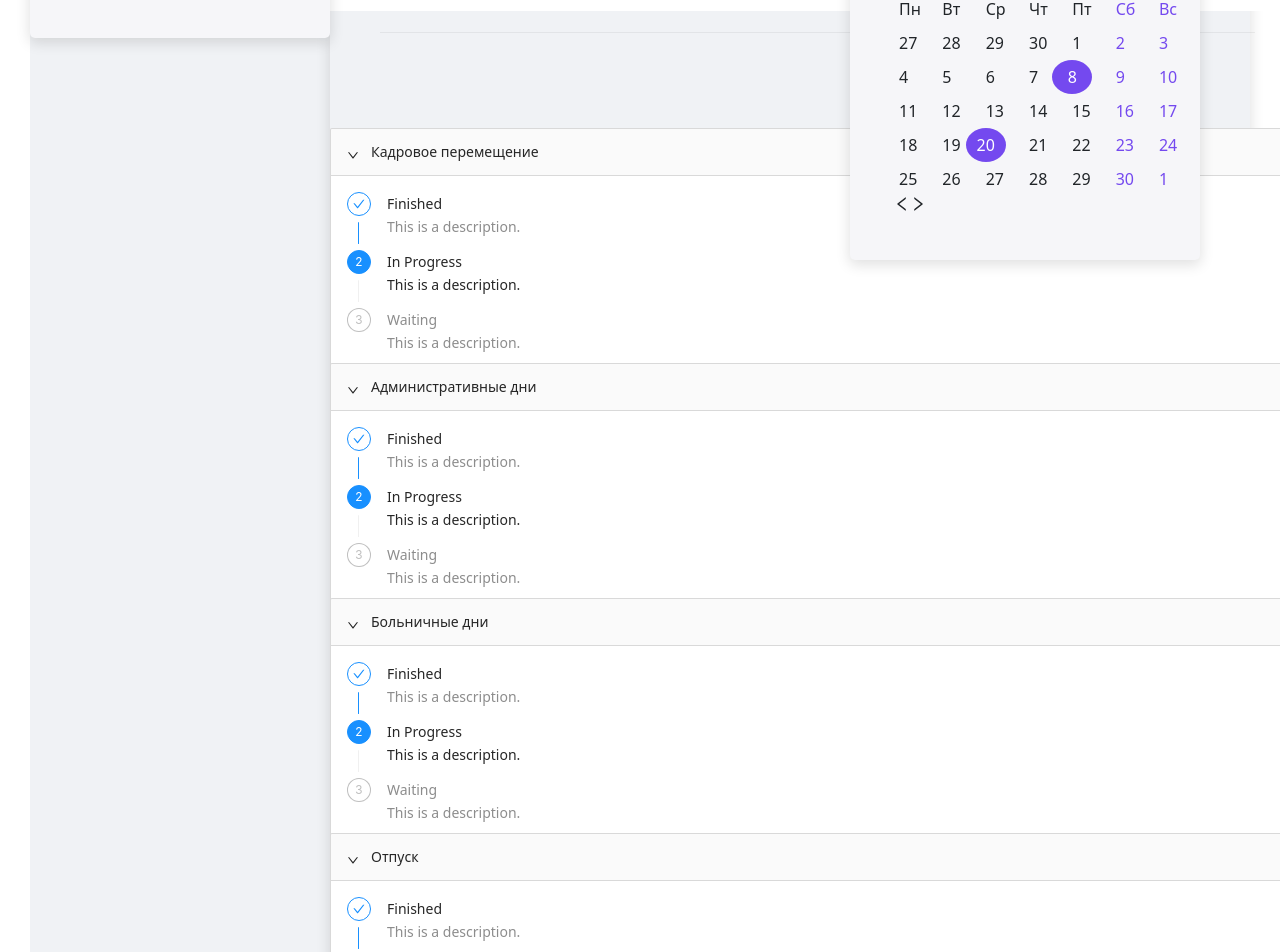
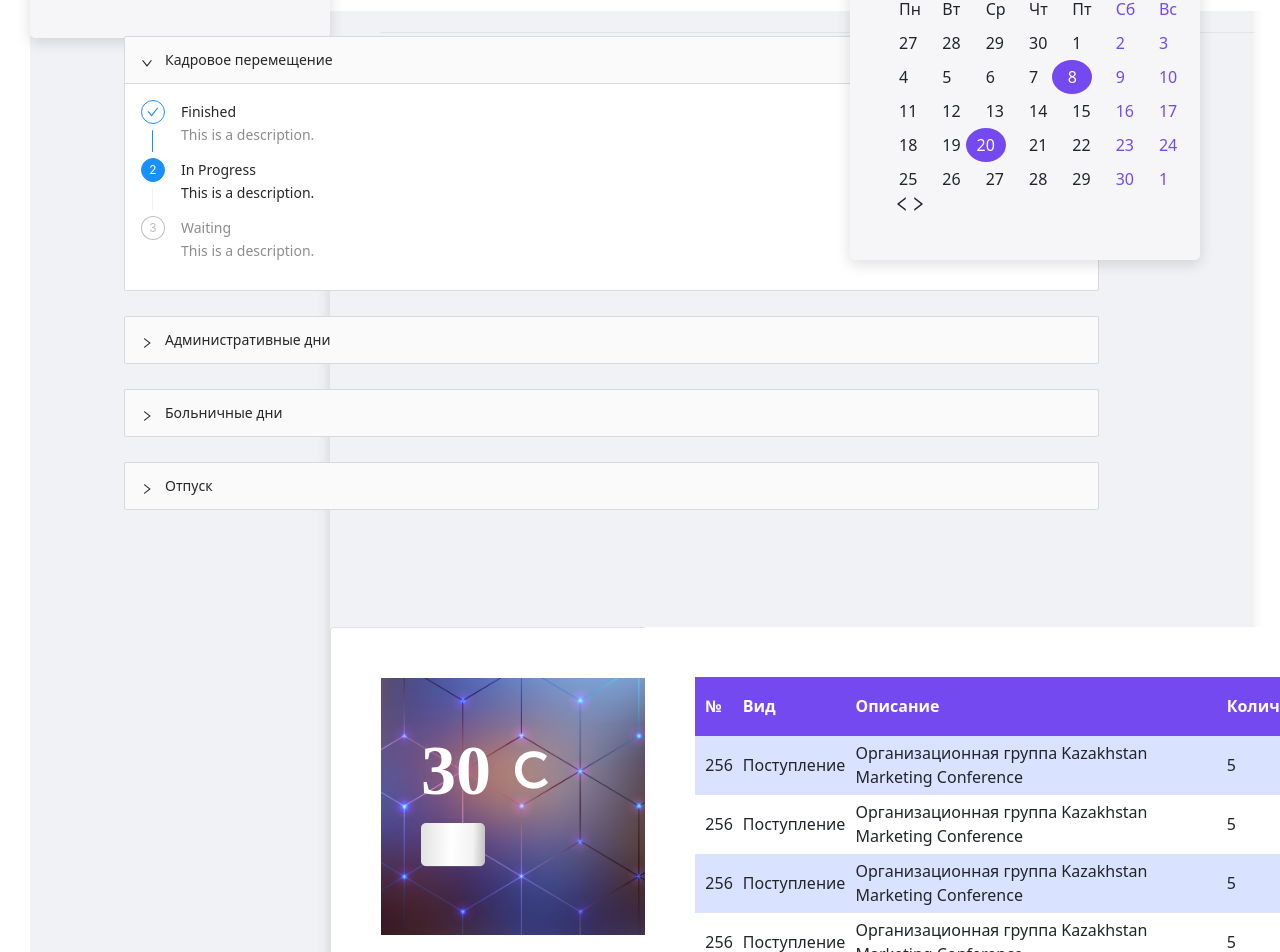
Before and after one commit to FallenStarrr/mycic-new-design, a React (Create React App) app: page /aboutme in a window 1280 px wide. Shown: the part 792-1744 px from the top of the page. Built offline with nearby package versions, Linux system fonts and the light colour scheme.

Commit message:
accordion spacing

```diff
--- a/src/pages/Aboutme.tsx
+++ b/src/pages/Aboutme.tsx
@@ -72,7 +72,7 @@ const columns = [
 
 export function Aboutme() {
   return (
-    <>
+    <div>
       <section style={{ width: "700px" }}>
         <div className="container">
           <Row justify="center">
@@ -123,10 +123,13 @@ export function Aboutme() {
           </Col>
         </Row>
         <Divider />
-      </section>
 
-      <section className="white-section-1 white-section-2">
-        <Collapse defaultActiveKey={["1"]}>
+     </section>
+
+
+
+     <div>
+     <Collapse defaultActiveKey={["1"]} style={{ width: '975px', margin: 'auto', position: 'relative', right: '206px', marginTop: '25px'}}>
           <Panel header="Кадровое перемещение" key="1">
             <Steps direction="vertical" size="small" current={1}>
               <Step title="Finished" description="This is a description." />
@@ -135,10 +138,9 @@ export function Aboutme() {
             </Steps>
           </Panel>
         </Collapse>
-      </section>
 
-      <section className="white-section-1  white-section-2">
-        <Collapse defaultActiveKey={["1"]}>
+
+        <Collapse  style={{ width: '975px', margin: 'auto', position: 'relative', right: '206px',marginTop: '25px'}}>
           <Panel header="Административные дни" key="1">
             <Steps direction="vertical" size="small" current={1}>
               <Step title="Finished" description="This is a description." />
@@ -147,10 +149,10 @@ export function Aboutme() {
             </Steps>
           </Panel>
         </Collapse>
-      </section>
 
-      <section className="white-section-1 white-section-2">
-        <Collapse defaultActiveKey={["1"]}>
+
+
+        <Collapse  style={{ width: '975px', margin: 'auto', position: 'relative', right: '206px', marginTop: '25px'}}>
           <Panel header="Больничные дни" key="1">
             <Steps direction="vertical" size="small" current={1}>
               <Step title="Finished" description="This is a description." />
@@ -159,10 +161,10 @@ export function Aboutme() {
             </Steps>
           </Panel>
         </Collapse>
-      </section>
 
-      <section className="white-section-1 white-section-2">
-        <Collapse defaultActiveKey={["1"]}>
+
+
+        <Collapse style={{ width: '975px', margin: 'auto', position: 'relative', right: '206px', marginTop: '25px' }}>
           <Panel header="Отпуск" key="1">
             <Steps direction="vertical" size="small" current={1}>
               <Step title="Finished" description="This is a description." />
@@ -171,7 +173,11 @@ export function Aboutme() {
             </Steps>
           </Panel>
         </Collapse>
-      </section>
+
+        </div>
+
+
+
 
       {/***********************************  Card  ************************************ */}
 
@@ -292,6 +298,6 @@ export function Aboutme() {
           </section>
         </Col>
       </Row>
-    </>
+    </div>
   );
 }
```
